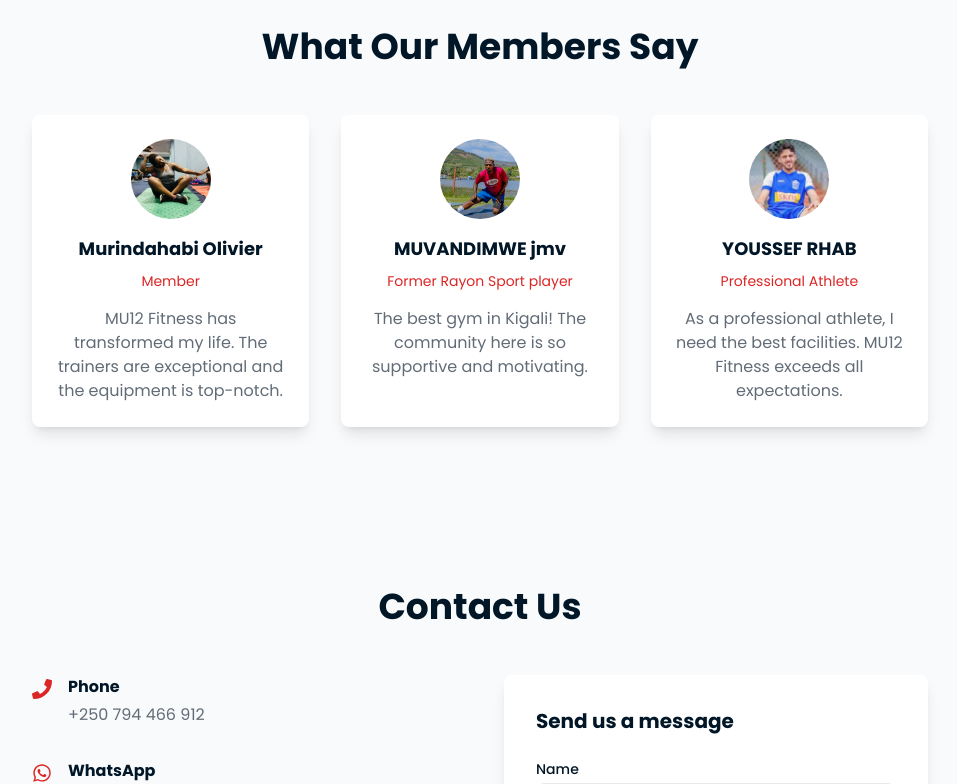
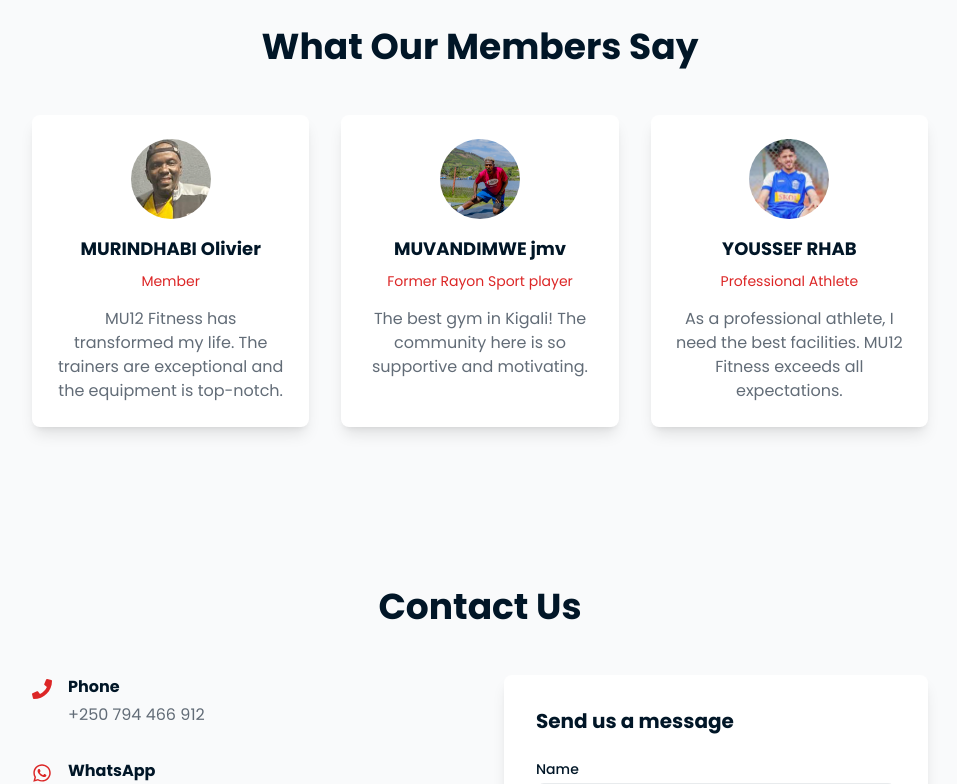
Before and after one commit to PATRICKNDIZEYE/m12gym, a Next.js app: page / in a window 1280 px wide. Shown: the part 4620-5404 px from the top of the page, without its empty margins (160-1117 px from the left). Built offline with nearby package versions, Linux system fonts and the light colour scheme.

Commit message:
adding reviews

```diff
--- a/src/app/components/Map/Map.tsx
+++ b/src/app/components/Map/Map.tsx
@@ -6,7 +6,7 @@ export const Map = () => {
       <div className="container">
         <div className="h-[400px] w-full rounded-lg overflow-hidden shadow-lg relative">
           <iframe
-            src="https://www.google.com/maps/embed?pb=!1m18!1m12!1m3!1d3987.4891711681007!2d30.0575743!3d-1.9441313!2m3!1f0!2f0!3f0!3m2!1i1024!2i768!4f13.1!3m3!1m2!1s0x19dca5d5f7590b8d%3A0x33a7e7fdf618ea9!2sMU12%20FITNESS%20GYM!5e0!3m2!1sen!2srw!4v1710622183007!5m2!1sen!2srw"
+            src="https://www.google.com/maps/embed?pb=!1m18!1m12!1m3!1d3987.5975744106434!2d29.97545359396271!3d-1.9019618314390685!2m3!1f0!2f0!3f0!3m2!1i1024!2i768!4f13.1!3m3!1m2!1s0x19dca5d5f7590b8d%3A0x33a7e7fdf618ea9!2sMU12%20FITNESS%20GYM!5e0!3m2!1sen!2srw!4v1710622183007!5m2!1sen!2srw"
             width="100%"
             height="100%"
             style={{ border: 0 }}
--- a/src/app/components/Reviews/Reviews.tsx
+++ b/src/app/components/Reviews/Reviews.tsx
@@ -5,10 +5,10 @@ import Image from 'next/image'
 
 const reviews = [
   {
-    name: "Murindahabi Olivier",
+    name: "MURINDHABI Olivier",
     role: "Member",
     comment: "MU12 Fitness has transformed my life. The trainers are exceptional and the equipment is top-notch.",
-    image: "/Images/WhatsApp Image 2025-03-15 at 12.32.05.jpeg"
+    image: "/Images/olivier.png"
   },
   {
     name: "MUVANDIMWE jmv ",
```
Also changed, not shown: public/Images/olivier.png (added).
